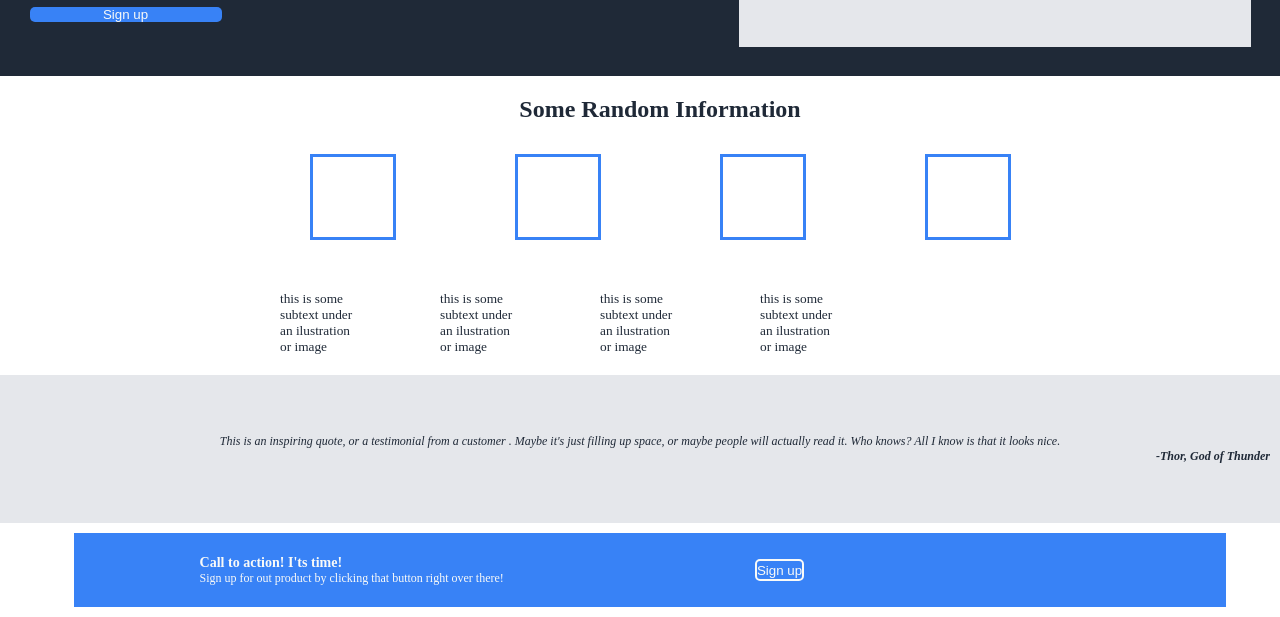
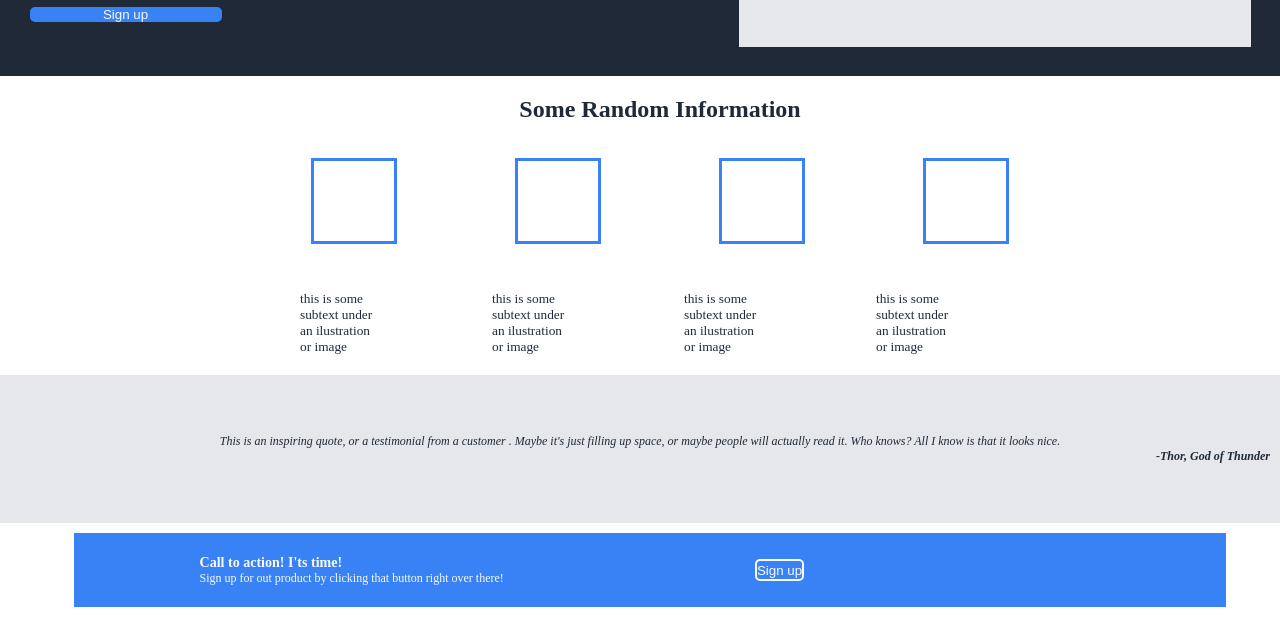
Before and after one commit to od507/flex-layout, a plain HTML site: page index.html in a window 1280 px wide. Shown: the part 183-800 px from the top of the page. Drawn offline with Linux system fonts and the light colour scheme.

Commit message:
Removed pixels from margins and gap and added percentages

```diff
--- a/styles.css
+++ b/styles.css
@@ -86,8 +86,8 @@
     height: 55%;
     display: flex;
     justify-content: space-around;
-    gap: 20px;
-    margin-top: 20px;
+    gap: 2%;
+    margin-top: 2%;
 }
 
 .square{
@@ -102,12 +102,12 @@
     height: 30%;
     display: flex;
     height: fit-content;
-    gap: 60px;
+    gap: 9%;
 }
 
 .bottom-row-middle p{
     width: 80px;
-    margin-left: 20px;
+    margin-left: 5%;
     color: #1F2937;
     font-size: smaller;
 }
```
